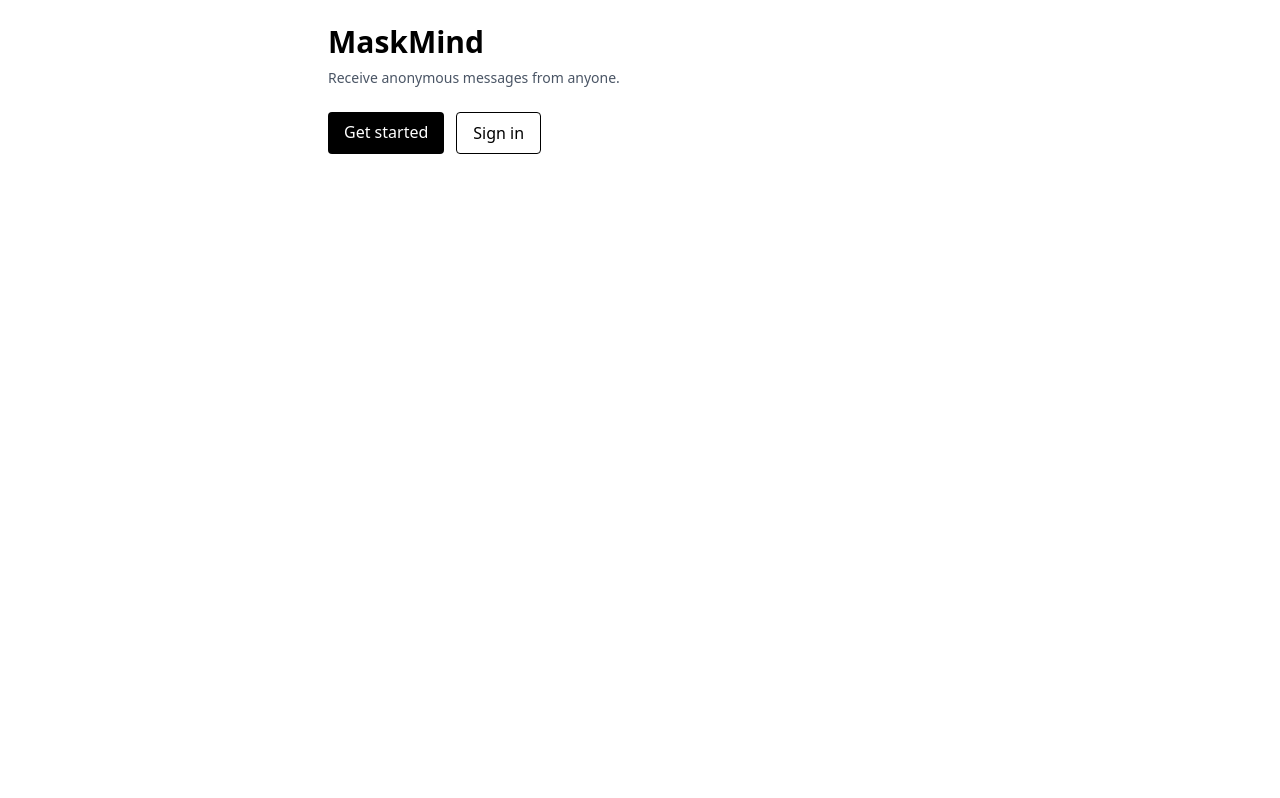
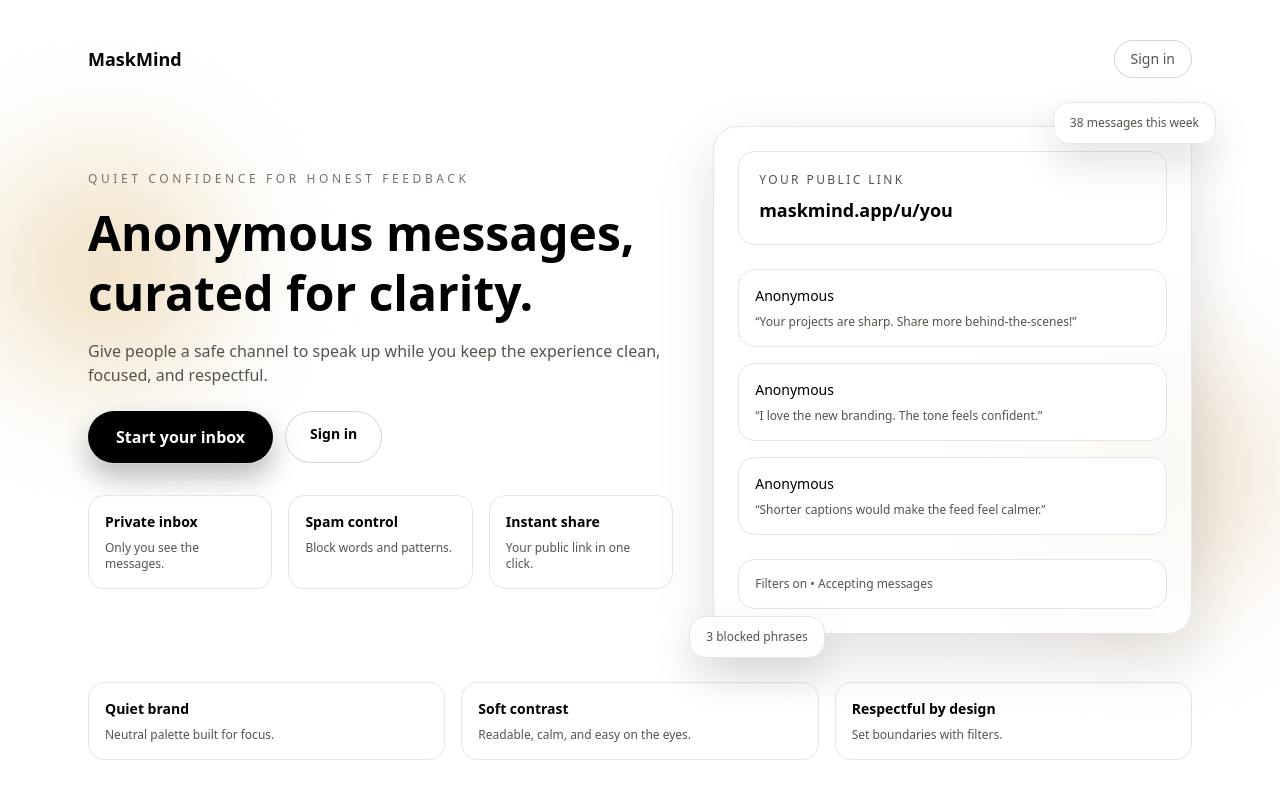
Before and after one commit to Abhishek-singh88/maskMind, a Next.js app: page / in a window 1280 px wide. Built offline with nearby package versions, Linux system fonts and the light colour scheme.

Commit message:
updating ui

```diff
--- a/src/app/page.tsx
+++ b/src/app/page.tsx
@@ -1,17 +1,112 @@
 export default function Home() {
   return (
-    <div className="mx-auto max-w-2xl p-6">
-      <h1 className="text-3xl font-bold">MaskMind</h1>
-      <p className="mt-2 text-sm text-gray-600">
-        Receive anonymous messages from anyone.
-      </p>
-      <div className="mt-6 flex gap-3">
-        <a className="rounded bg-black px-4 py-2 text-white" href="/sign-up">
-          Get started
-        </a>
-        <a className="rounded border px-4 py-2" href="/sign-in">
-          Sign in
-        </a>
+    <div className="min-h-screen">
+      <div className="mx-auto flex min-h-screen max-w-6xl flex-col px-6 py-10">
+        <header className="flex items-center justify-between">
+          <div className="text-lg font-semibold">MaskMind</div>
+          <nav className="flex items-center gap-3 text-sm text-stone-600">
+            <a className="rounded-full border border-stone-300 px-4 py-2" href="/sign-in">
+              Sign in
+            </a>
+          </nav>
+        </header>
+
+        <section className="relative mt-10 grid flex-1 items-center gap-10 lg:grid-cols-[1.1fr_0.9fr]">
+          <div className="absolute -left-24 top-10 h-56 w-56 rounded-full bg-[#f0dfc2] blur-3xl" />
+          <div className="absolute -right-20 bottom-10 h-64 w-64 rounded-full bg-[#efe1cf] blur-3xl" />
+
+          <div className="relative fade-up">
+            <p className="text-xs uppercase tracking-[0.3em] text-stone-500">
+              Quiet confidence for honest feedback
+            </p>
+            <h1 className="mt-4 text-4xl font-semibold leading-tight sm:text-5xl">
+              Anonymous messages, curated for clarity.
+            </h1>
+            <p className="mt-4 text-base text-stone-600">
+              Give people a safe channel to speak up while you keep the experience
+              clean, focused, and respectful.
+            </p>
+            <div className="mt-6 flex flex-wrap gap-3">
+              <a
+                className="rounded-full bg-black px-7 py-3.5 text-base font-extrabold !text-white shadow-[0_14px_28px_rgba(15,12,8,0.28)] ring-1 ring-white/20"
+                href="/sign-up"
+              >
+                Start your inbox
+              </a>
+              <a
+                className="rounded-full border border-stone-300 px-6 py-3 text-sm font-semibold"
+                href="/sign-in"
+              >
+                Sign in
+              </a>
+            </div>
+            <div className="mt-8 grid gap-4 sm:grid-cols-3">
+              {[
+                { title: 'Private inbox', text: 'Only you see the messages.' },
+                { title: 'Spam control', text: 'Block words and patterns.' },
+                { title: 'Instant share', text: 'Your public link in one click.' },
+              ].map((item) => (
+                <div key={item.title} className="rounded-2xl border border-stone-200 bg-white/80 p-4">
+                  <p className="text-sm font-semibold">{item.title}</p>
+                  <p className="mt-2 text-xs text-stone-600">{item.text}</p>
+                </div>
+              ))}
+            </div>
+          </div>
+
+          <div className="relative">
+            <div className="float-slow rounded-3xl border border-stone-200 bg-white/80 p-6 shadow-[0_22px_60px_rgba(15,12,8,0.12)]">
+              <div className="rounded-2xl border border-stone-200 bg-[var(--bg-accent)] p-5">
+                <p className="text-xs uppercase tracking-[0.2em] text-stone-600">
+                  Your public link
+                </p>
+                <p className="mt-2 text-lg font-semibold">maskmind.app/u/you</p>
+              </div>
+              <div className="mt-6 space-y-4">
+                <div className="rounded-2xl border border-stone-200 bg-white p-4">
+                  <p className="text-sm font-medium">Anonymous</p>
+                  <p className="mt-2 text-xs text-stone-600">
+                    “Your projects are sharp. Share more behind-the-scenes!”
+                  </p>
+                </div>
+                <div className="rounded-2xl border border-stone-200 bg-white p-4">
+                  <p className="text-sm font-medium">Anonymous</p>
+                  <p className="mt-2 text-xs text-stone-600">
+                    “I love the new branding. The tone feels confident.”
+                  </p>
+                </div>
+                <div className="rounded-2xl border border-stone-200 bg-white p-4">
+                  <p className="text-sm font-medium">Anonymous</p>
+                  <p className="mt-2 text-xs text-stone-600">
+                    “Shorter captions would make the feed feel calmer.”
+                  </p>
+                </div>
+              </div>
+              <div className="mt-6 rounded-2xl border border-stone-200 bg-white p-4 text-xs text-stone-600">
+                Filters on • Accepting messages
+              </div>
+            </div>
+            <div className="absolute -right-6 -top-6 hidden rounded-2xl border border-stone-200 bg-white/90 px-4 py-3 text-xs text-stone-600 shadow-[0_18px_40px_rgba(15,12,8,0.12)] lg:block">
+              38 messages this week
+            </div>
+            <div className="absolute -left-6 -bottom-6 hidden rounded-2xl border border-stone-200 bg-white/90 px-4 py-3 text-xs text-stone-600 shadow-[0_18px_40px_rgba(15,12,8,0.12)] lg:block">
+              3 blocked phrases
+            </div>
+          </div>
+        </section>
+
+        <div className="mt-10 grid gap-4 sm:grid-cols-3">
+          {[
+            { title: 'Quiet brand', text: 'Neutral palette built for focus.' },
+            { title: 'Soft contrast', text: 'Readable, calm, and easy on the eyes.' },
+            { title: 'Respectful by design', text: 'Set boundaries with filters.' },
+          ].map((item) => (
+            <div key={item.title} className="rounded-2xl border border-stone-200 bg-white/80 p-4">
+              <p className="text-sm font-semibold">{item.title}</p>
+              <p className="mt-2 text-xs text-stone-600">{item.text}</p>
+            </div>
+          ))}
+        </div>
       </div>
     </div>
   );
```
